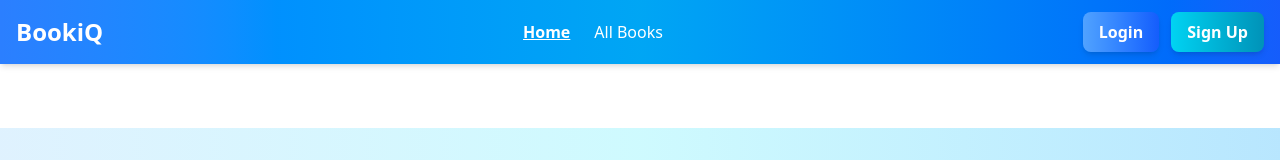
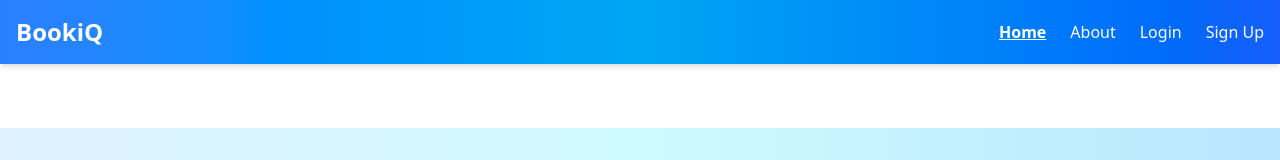
Before and after one commit to rukaiyatasnim/Library-Management-Polishing-Client, a React (Vite) app: page / in a window 1280 px wide. Shown: the top 160 px of the page. Built offline with nearby package versions, Linux system fonts and the light colour scheme; no server answers.

Commit message:
Error page imrpoved

```diff
--- a/src/Shared/Navbar/Navbar.jsx
+++ b/src/Shared/Navbar/Navbar.jsx
@@ -25,78 +25,37 @@ const Navbar = () => {
       <nav className="bg-gradient-to-r from-blue-500 via-sky-500 to-blue-600 text-white w-full fixed top-0 z-50 shadow-md h-16">
         <div className="max-w-7xl mx-auto px-4 flex justify-between items-center h-full">
           {/* Logo */}
-          <Link to="/" className="text-2xl font-bold">
-            BookiQ
-          </Link>
+          <Link to="/" className="text-2xl font-bold">BookiQ</Link>
 
           {/* Desktop Links */}
           <ul className="hidden lg:flex space-x-6">
             <li>
-              <NavLink
-                to="/"
-                className={({ isActive }) =>
-                  isActive ? "underline font-bold" : ""
-                }
-              >
-                Home
-              </NavLink>
+              <NavLink to="/" className={({ isActive }) => isActive ? "underline font-bold" : ""}>Home</NavLink>
             </li>
             <li>
-              <NavLink
-                to="/allBooks"
-                className={({ isActive }) =>
-                  isActive ? "underline font-bold" : ""
-                }
-              >
-                All Books
-              </NavLink>
+              <NavLink to="/about" className={({ isActive }) => isActive ? "underline font-bold" : ""}>About</NavLink>
             </li>
-            {user && (
+            {user ? (
               <>
-                <li>
-                  <NavLink
-                    to="/addBook"
-                    className={({ isActive }) =>
-                      isActive ? "underline font-bold" : ""
-                    }
-                  >
-                    Add Book
-                  </NavLink>
-                </li>
-                <li>
-                  <NavLink
-                    to="/borrowedBooks"
-                    className={({ isActive }) =>
-                      isActive ? "underline font-bold" : ""
-                    }
-                  >
-                    Borrowed Books
-                  </NavLink>
-                </li>
-                <li>
-                  <NavLink
-                    to="/profile"
-                    className={({ isActive }) =>
-                      isActive ? "underline font-bold" : ""
-                    }
-                  >
-                    Profile
-                  </NavLink>
-                </li>
+                <li><NavLink to="/allBooks" className={({ isActive }) => isActive ? "underline font-bold" : ""}>All Books</NavLink></li>
+                <li><NavLink to="/addBook" className={({ isActive }) => isActive ? "underline font-bold" : ""}>Add Book</NavLink></li>
+                <li><NavLink to="/borrowedBooks" className={({ isActive }) => isActive ? "underline font-bold" : ""}>Borrowed Books</NavLink></li>
+                <li><NavLink to="/profile" className={({ isActive }) => isActive ? "underline font-bold" : ""}>Profile</NavLink></li>
+              </>
+            ) : (
+              <>
+                <li><NavLink to="/signIn" className={({ isActive }) => isActive ? "underline font-bold" : ""}>Login</NavLink></li>
+                <li><NavLink to="/register" className={({ isActive }) => isActive ? "underline font-bold" : ""}>Sign Up</NavLink></li>
               </>
             )}
           </ul>
 
           {/* Auth Buttons */}
+          {user && (
             <div className="flex items-center space-x-3">
-            {user ? (
-              <>
               <div className="relative flex flex-col items-center group">
                 <img
-                    src={
-                      user.photoURL ||
-                      "https://www.shutterstock.com/image-vector/user-profile-icon-vector-avatar-600nw-2247726673.jpg"
-                    }
+                  src={user.photoURL || "https://www.shutterstock.com/image-vector/user-profile-icon-vector-avatar-600nw-2247726673.jpg"}
                   alt={user.displayName || "User Avatar"}
                   className="w-10 h-10 rounded-full cursor-pointer border-2 border-white shadow-md"
                 />
@@ -111,57 +70,33 @@ const Navbar = () => {
               >
                 Sign Out
               </button>
-              </>
-            ) : (
-              <>
-                <NavLink
-                  to="/signIn"
-                  className="bg-gradient-to-r from-blue-400 to-blue-600 hover:from-blue-500 hover:to-blue-700 px-4 py-2 rounded-lg text-white font-semibold shadow-md transition-all"
-                >
-                  Login
-                </NavLink>
-                <NavLink
-                  to="/register"
-                  className="bg-gradient-to-r from-cyan-400 to-cyan-600 hover:from-cyan-500 hover:to-cyan-700 px-4 py-2 rounded-lg text-white font-semibold shadow-md transition-all"
-                >
-                  Sign Up
-                </NavLink>
-              </>
+            </div>
           )}
-          </div>
 
           {/* Mobile Dropdown */}
           <div className="lg:hidden">
             <div className="dropdown dropdown-end">
               <label tabIndex={0} className="btn btn-ghost">
-                <svg
-                  xmlns="http://www.w3.org/2000/svg"
-                  className="h-6 w-6"
-                  fill="none"
-                  viewBox="0 0 24 24"
-                  stroke="currentColor"
-                >
-                  <path
-                    strokeLinecap="round"
-                    strokeLinejoin="round"
-                    strokeWidth="2"
-                    d="M4 6h16M4 12h16M4 18h16"
-                  />
+                <svg xmlns="http://www.w3.org/2000/svg" className="h-6 w-6" fill="none" viewBox="0 0 24 24" stroke="currentColor">
+                  <path strokeLinecap="round" strokeLinejoin="round" strokeWidth="2" d="M4 6h16M4 12h16M4 18h16" />
                 </svg>
               </label>
-              <ul
-                tabIndex={0}
-                className="dropdown-content menu p-2 shadow bg-blue-600 rounded-box w-52 text-white"
-              >
-                <li>
-                  <Link to="/">Home</Link>
-                </li>
-                <li>
-                  <Link to="/allBooks">All Books</Link>
-                </li>
-                {user && <li><Link to="/addBook">Add Book</Link></li>}
-                {user && <li><Link to="/borrowedBooks">Borrowed Books</Link></li>}
-                {user && <li><Link to="/profile">Profile</Link></li>}
+              <ul tabIndex={0} className="dropdown-content menu p-2 shadow bg-blue-600 rounded-box w-52 text-white">
+                <li><Link to="/">Home</Link></li>
+                <li><Link to="/about">About</Link></li>
+                {user ? (
+                  <>
+                    <li><Link to="/allBooks">All Books</Link></li>
+                    <li><Link to="/addBook">Add Book</Link></li>
+                    <li><Link to="/borrowedBooks">Borrowed Books</Link></li>
+                    <li><Link to="/profile">Profile</Link></li>
+                  </>
+                ) : (
+                  <>
+                    <li><Link to="/signIn">Login</Link></li>
+                    <li><Link to="/register">Sign Up</Link></li>
+                  </>
+                )}
               </ul>
             </div>
           </div>
```
Lines whose indentation alone changed are shown as unchanged.
